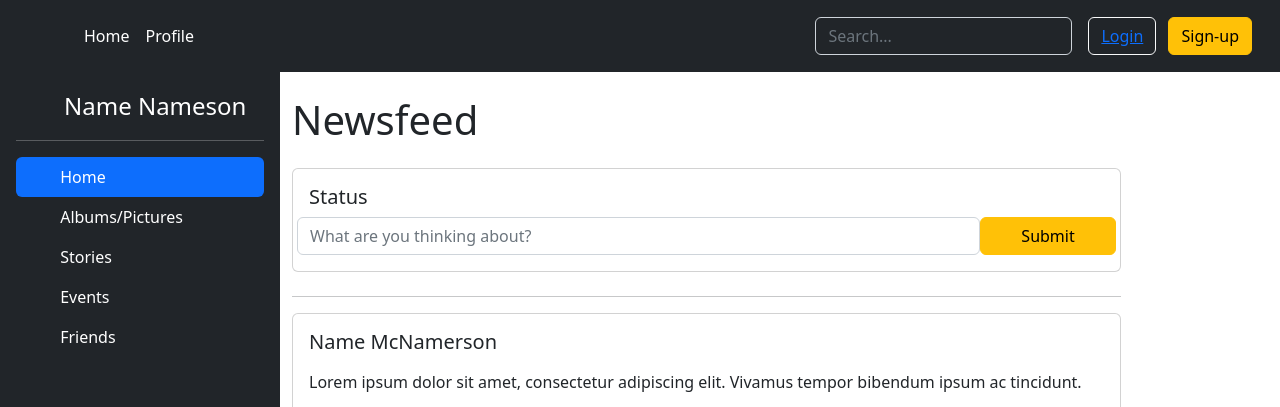
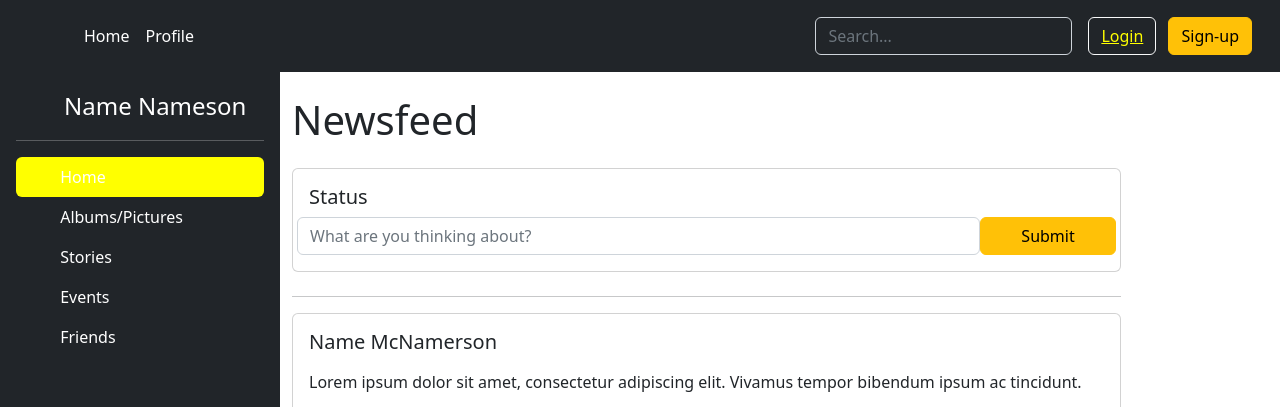
Before and after one commit to barlaek/course_assignment_bootstrap, a website: page home.html in a window 1280 px wide. Shown: the top 407 px of the page. Drawn offline with nearby package versions, Linux system fonts and the light colour scheme; files that its build step writes are made by us from their sources.

Commit message:
Updated variables

```diff
--- a/src/scss/_variables.scss
+++ b/src/scss/_variables.scss
@@ -8,3 +8,6 @@ $container-max-widths: (
   xxl: 1400px,
   xxxl: 1980px
 );
+
+$primary:       yellow;
+$link-color:    $primary;
```
